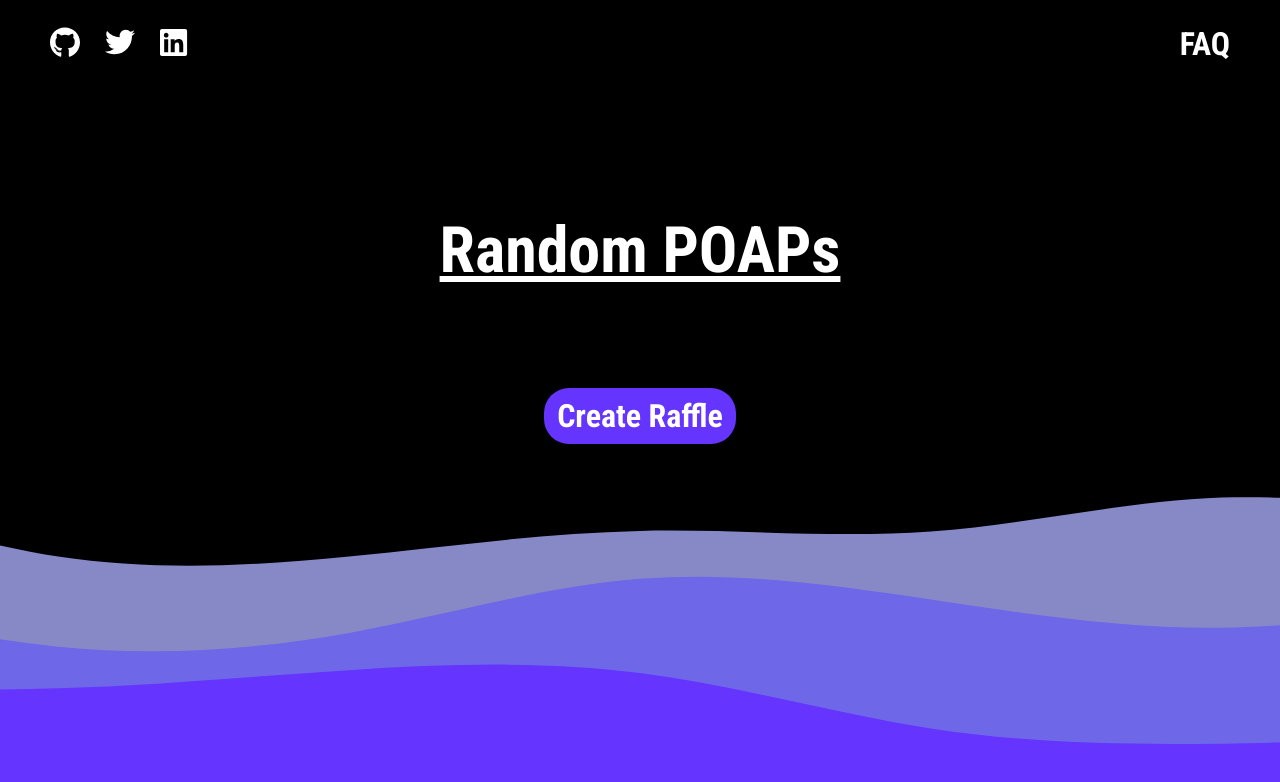
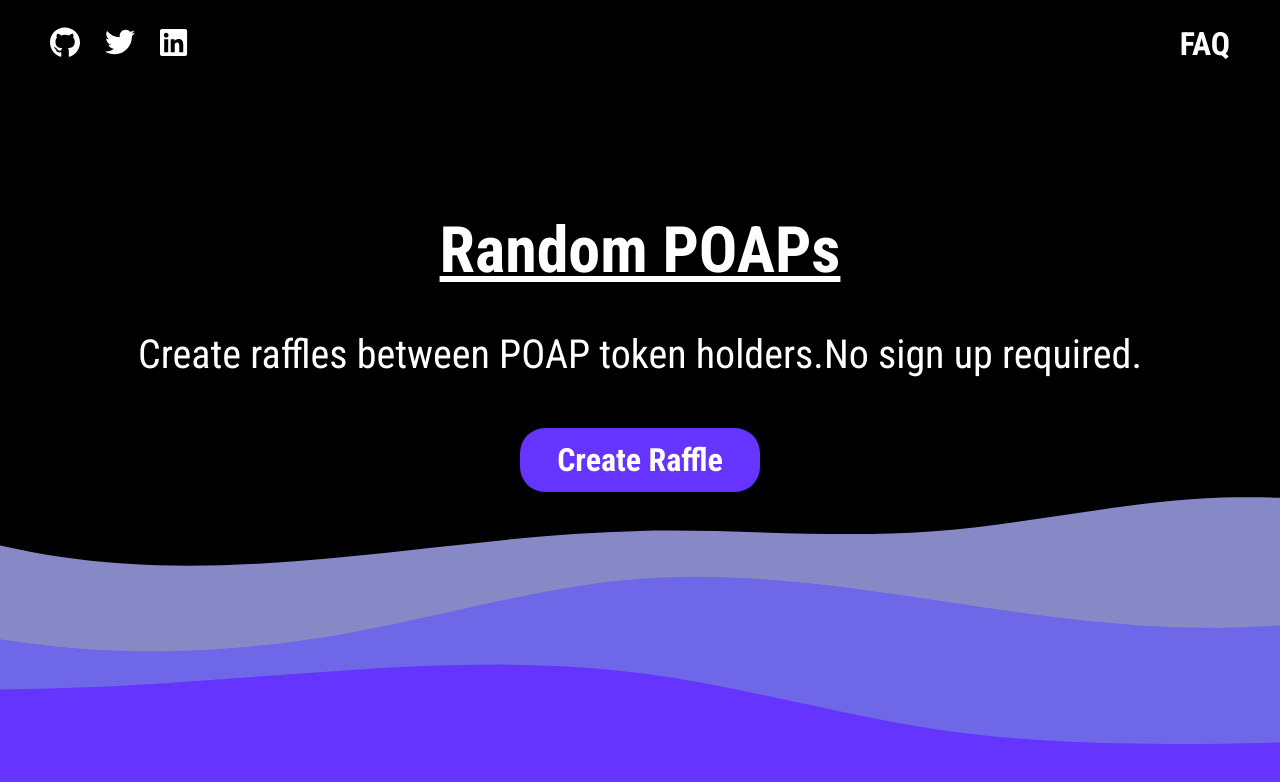
Before and after one commit to sgalanb/random-poaps, a React (Create React App) app: page / in a window 1280 px wide. Shown: the top 782 px of the page. Built offline with nearby package versions, Linux system fonts and the light colour scheme.

Commit message:
ADD: Home description MODIFY: ButtonPrimary size

```diff
--- a/src/components/ButtonPrimary/ButtonPrimary.css
+++ b/src/components/ButtonPrimary/ButtonPrimary.css
@@ -6,6 +6,6 @@ button {
     background-color: #6534FF;
     border: none;
     border-radius: 25px;
-    width: 12rem;
-    height: 3.5rem;
+    width: 15rem;
+    height: 4rem;
 }
--- a/src/pages/1-Home/Home.css
+++ b/src/pages/1-Home/Home.css
@@ -12,5 +12,13 @@
 
 h1 {
     margin-top: 150px;
-    margin-bottom: 100px;
+    margin-bottom: 10px;
 }
+
+h2 {
+    color: #fff;
+    font-size: 2.5rem;
+    font-weight: 500;
+    text-align: center;
+    margin-bottom: 50px;
+}
--- a/src/pages/1-Home/Home.js
+++ b/src/pages/1-Home/Home.js
@@ -9,6 +9,7 @@ export default function Home() {
         <div className="HomeContainer">
           <Navbar />
           <TitlePrimary text={'Random POAPs'} />
+          <h2> Create raffles between POAP token holders.No sign up required. </h2>
           <ButtonPrimary text={'Create Raffle'} action={
               () => {
                   console.log('hi')
```
